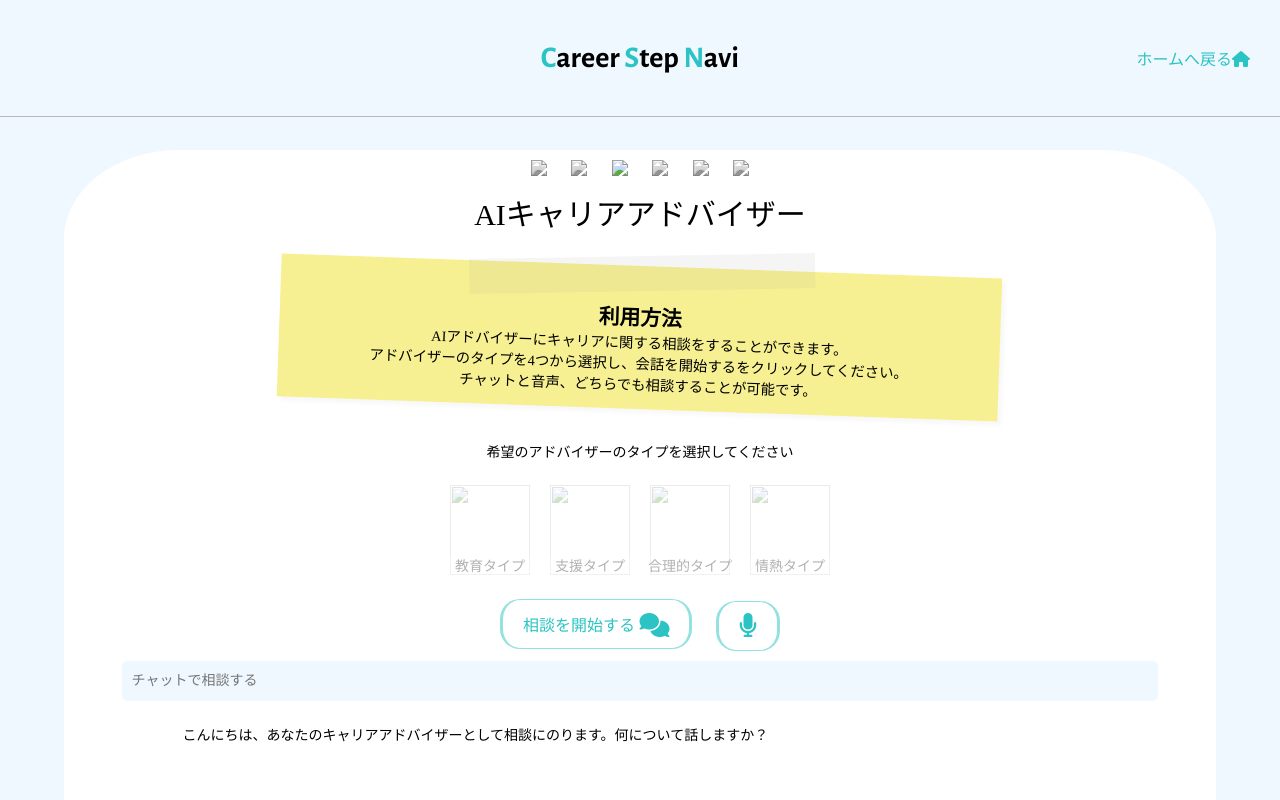
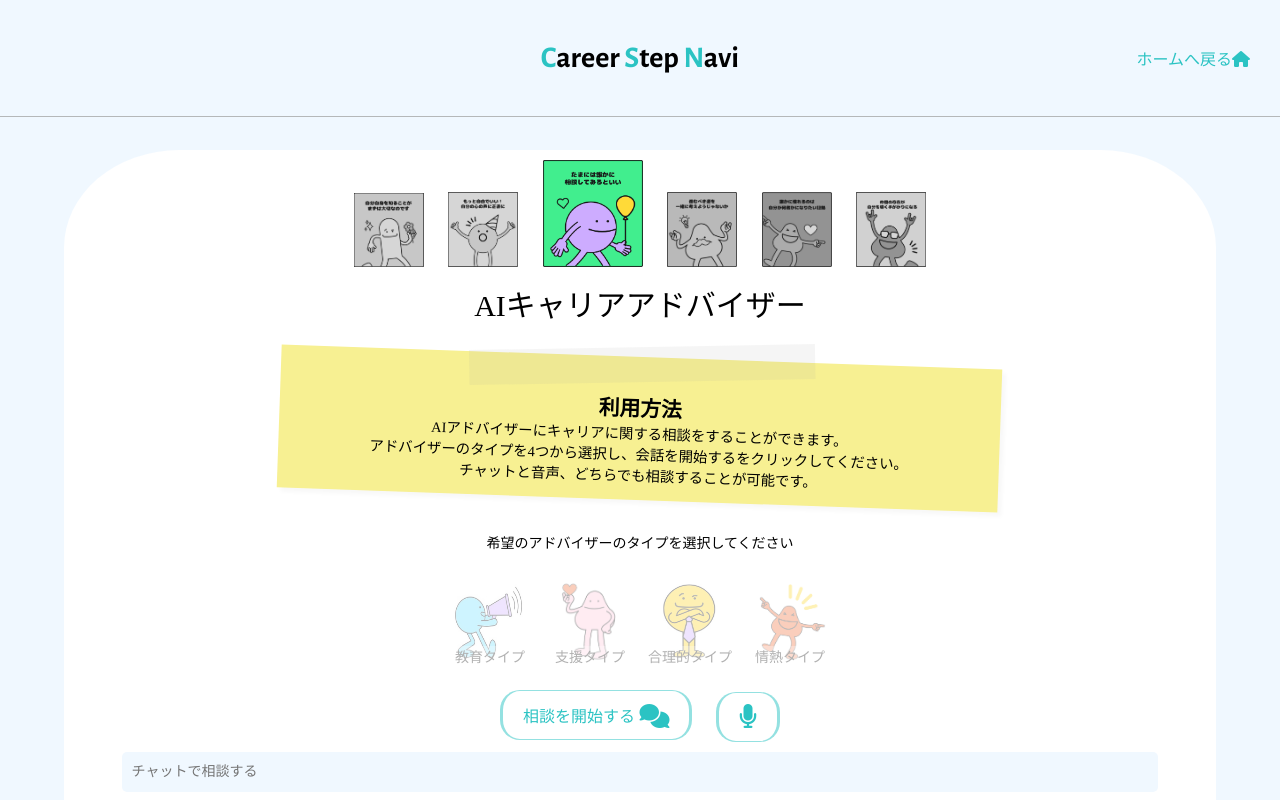
Before and after one commit to yuriao0128/kadai05_api, a plain HTML site: page index.html in a window 1280 px wide. Shown: the top 800 px of the page. Drawn offline with nearby package versions, Linux system fonts and the light colour scheme; a web font is replaced by a local one.

Commit message:
Update index.html

```diff
--- a/index.html
+++ b/index.html
@@ -40,12 +40,12 @@
 
 <!-- トップの画像コンテンツ表示 -->
 <div class="main_contents">
-<img src="img/s_01.png" class="img" />
-<img src="img/s_02.png" class="img" />
-<img src="img/s_03.png" class="s_img" />
-<img src="img/s_04.png" class="img" />
-<img src="img/s_05.png" class="img" />
-<img src="img/s_06.png" class="img" />
+<img src="s_01.png" class="img" />
+<img src="s_02.png" class="img" />
+<img src="s_03.png" class="s_img" />
+<img src="s_04.png" class="img" />
+<img src="s_05.png" class="img" />
+<img src="s_06.png" class="img" />
 <h1>AIキャリアアドバイザー</h1>
 <div class="rule">
   <div class="rule_tape"></div>
@@ -62,13 +62,13 @@
     <p for="response-style">希望のアドバイザーのタイプを選択してください</p>
     <div class="opt_zone">
     <div class="opt_box" data-style="educational" data-description="【教育タイプ】明確な指示と教育的なアドバイスを通じて、何をするべきかを教えます。目標達成に向けた具体的なステップを提供します。">
-    <img src="img/c_01.jpeg" class="img2"><p class="opt">教育タイプ</p></div>
+    <img src="c_01.jpeg" class="img2"><p class="opt">教育タイプ</p></div>
     <div class="opt_box" data-style="supportive" data-description="【支援タイプ】感情を理解し、共感を持って寄り添いながら、ゆっくりと導いてくれます。穏やかに成長を支えてくれるスタイルです。">
-    <img src="img/c_02.png" class="img2"><p class="opt">支援タイプ</p></div>
+    <img src="c_02.png" class="img2"><p class="opt">支援タイプ</p></div>
     <div class="opt_box" data-style="rational"  data-description="【合理的タイプ】論理的な説明と事実に基づいたアドバイスで、納得のいく解決策を導き出します。合理的な判断を助けます。">
-    <img src="img/c_03.jpeg" class="img2"><p class="opt">合理的タイプ</p></div>
+    <img src="c_03.jpeg" class="img2"><p class="opt">合理的タイプ</p></div>
     <div class="opt_box" data-style="passionate"  data-description="【情熱タイプ】 情熱的なエネルギーで応援し、モチベーションの向上を図ります。目標達成に向けてポジティブな刺激を提供します。">
-    <img src="img/c_04.png" class="img2"><p class="opt">情熱タイプ</p></div>
+    <img src="c_04.png" class="img2"><p class="opt">情熱タイプ</p></div>
     </div>
   <div id="description-box" style="display: none;"></div>
 
```
